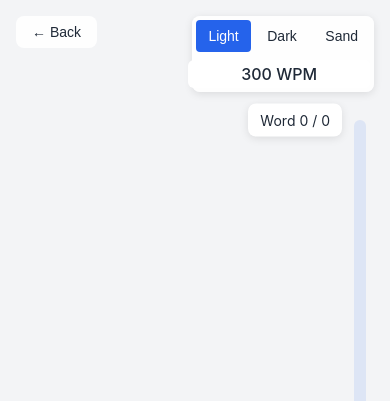
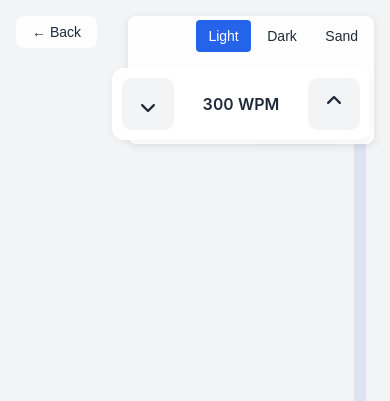
Before and after one commit to udai22/flash-reader, a Flask app: template templates/reader.html in a window 390 px wide. Shown: the top 401 px of the page. Run offline with Flask 2, Linux system fonts and the light colour scheme; the template is opened without the code that fills it, so the values that code supplies are empty; some libraries are stand-ins or nearby versions.

Commit message:
Improved WPM controls alignment and touch interaction

```diff
--- a/templates/reader.html
+++ b/templates/reader.html
@@ -308,49 +308,81 @@
         .wpm-controls {
             display: flex;
             align-items: center;
-            gap: 2px;
+            gap: 12px;
             background: var(--surface-color);
-            padding: 4px;
-            border-radius: 6px;
+            padding: 8px 12px;
+            border-radius: 12px;
             margin-left: 8px;
+            box-shadow: 0 2px 8px rgba(0, 0, 0, 0.05);
         }
 
         .wpm-controls button {
-            padding: 6px;
+            width: 44px;
+            height: 44px;
             border: none;
-            border-radius: 4px;
-            background: transparent;
+            border-radius: 10px;
+            background: var(--bg-color);
             color: var(--text-color);
             cursor: pointer;
             display: flex;
             align-items: center;
             justify-content: center;
-            transition: background-color 0.2s;
+            transition: all 0.2s ease;
+            touch-action: manipulation;
+            -webkit-tap-highlight-color: transparent;
+            position: relative;
+            padding: 0;
         }
 
-        .wpm-controls button:hover {
-            background: var(--button-hover);
+        .wpm-controls button svg {
+            width: 20px;
+            height: 20px;
+            stroke-width: 2.5;
+            position: absolute;
+            left: 50%;
+            top: 50%;
+            transform: translate(-50%, -50%);
+        }
+
+        .wpm-controls button:active {
+            background: var(--primary-color);
+            color: white;
+            transform: scale(0.95);
         }
 
         .wpm-controls .wpm-value {
             padding: 0 8px;
-            font-weight: 500;
+            font-weight: 600;
+            font-size: 16px;
             color: var(--text-color);
+            min-width: 90px;
+            text-align: center;
+            font-variant-numeric: tabular-nums;
         }
 
-        /* Responsive styles */
         @media (max-width: 640px) {
             .theme-toggle {
                 flex-direction: column;
                 align-items: flex-end;
-                gap: 4px;
+                gap: 8px;
             }
 
             .wpm-controls {
                 margin-left: 0;
-                margin-top: 4px;
-                width: 100%;
+                margin-top: 8px;
+                width: calc(100% - 24px);
                 justify-content: space-between;
+                padding: 12px;
+            }
+
+            .wpm-controls button {
+                width: 48px;
+                height: 48px;
+            }
+
+            .wpm-controls button svg {
+                width: 24px;
+                height: 24px;
             }
         }
     </style>
@@ -369,21 +401,40 @@
             </div>
 
             <!-- WPM Controls -->
-            <div class="wpm-controls">
-                <button onclick="updateWPM(state.currentWPM - 25)" title="Decrease WPM">
-                    <svg class="w-4 h-4" fill="none" stroke="currentColor" viewBox="0 0 24 24">
-                        <path stroke-linecap="round" stroke-linejoin="round" stroke-width="2" d="M19 14l-7 7m0 0l-7-7m7 7V3"></path>
+            <div class="wpm-controls" style="display: flex; align-items: center; background: var(--surface-color); padding: 10px; border-radius: 12px; margin-top: 8px; width: 100%; justify-content: space-between; box-shadow: 0 2px 8px rgba(0, 0, 0, 0.05);">
+                <button onclick="updateWPM(state.currentWPM - 25)" class="wpm-button" style="width: 48px; height: 48px; border: none; border-radius: 10px; background: var(--bg-color); color: var(--text-color); cursor: pointer; display: flex; align-items: center; justify-content: center; transition: all 0.2s ease; touch-action: manipulation; -webkit-tap-highlight-color: transparent; position: relative;">
+                    <svg style="width: 24px; height: 24px; position: absolute; left: 50%; top: 50%; transform: translate(-50%, -50%);" viewBox="0 0 24 24" fill="none" stroke="currentColor">
+                        <path stroke-linecap="round" stroke-linejoin="round" stroke-width="2" d="M7 13l5 5 5-5"/>
                     </svg>
                 </button>
-                <div class="wpm-value">
+                <div style="font-weight: 600; font-size: 16px; color: var(--text-color); min-width: 90px; text-align: center; font-variant-numeric: tabular-nums;">
                     <span id="wpmValueTop">300</span> WPM
                 </div>
-                <button onclick="updateWPM(state.currentWPM + 25)" title="Increase WPM">
-                    <svg class="w-4 h-4" fill="none" stroke="currentColor" viewBox="0 0 24 24">
-                        <path stroke-linecap="round" stroke-linejoin="round" stroke-width="2" d="M5 10l7-7m0 0l7 7m-7-7v18"></path>
+                <button onclick="updateWPM(state.currentWPM + 25)" class="wpm-button" style="width: 48px; height: 48px; border: none; border-radius: 10px; background: var(--bg-color); color: var(--text-color); cursor: pointer; display: flex; align-items: center; justify-content: center; transition: all 0.2s ease; touch-action: manipulation; -webkit-tap-highlight-color: transparent; position: relative;">
+                    <svg style="width: 24px; height: 24px; position: absolute; left: 50%; top: 50%; transform: translate(-50%, -50%);" viewBox="0 0 24 24" fill="none" stroke="currentColor">
+                        <path stroke-linecap="round" stroke-linejoin="round" stroke-width="2" d="M7 11l5-5 5 5"/>
                     </svg>
                 </button>
             </div>
+
+            <style>
+                .wpm-button:active {
+                    background: var(--primary-color) !important;
+                    color: white !important;
+                    transform: scale(0.95);
+                }
+
+                @media (max-width: 640px) {
+                    .wpm-button {
+                        width: 52px !important;
+                        height: 52px !important;
+                    }
+                    .wpm-button svg {
+                        width: 28px !important;
+                        height: 28px !important;
+                    }
+                }
+            </style>
         </div>
 
         <!-- Progress Bar -->
```
